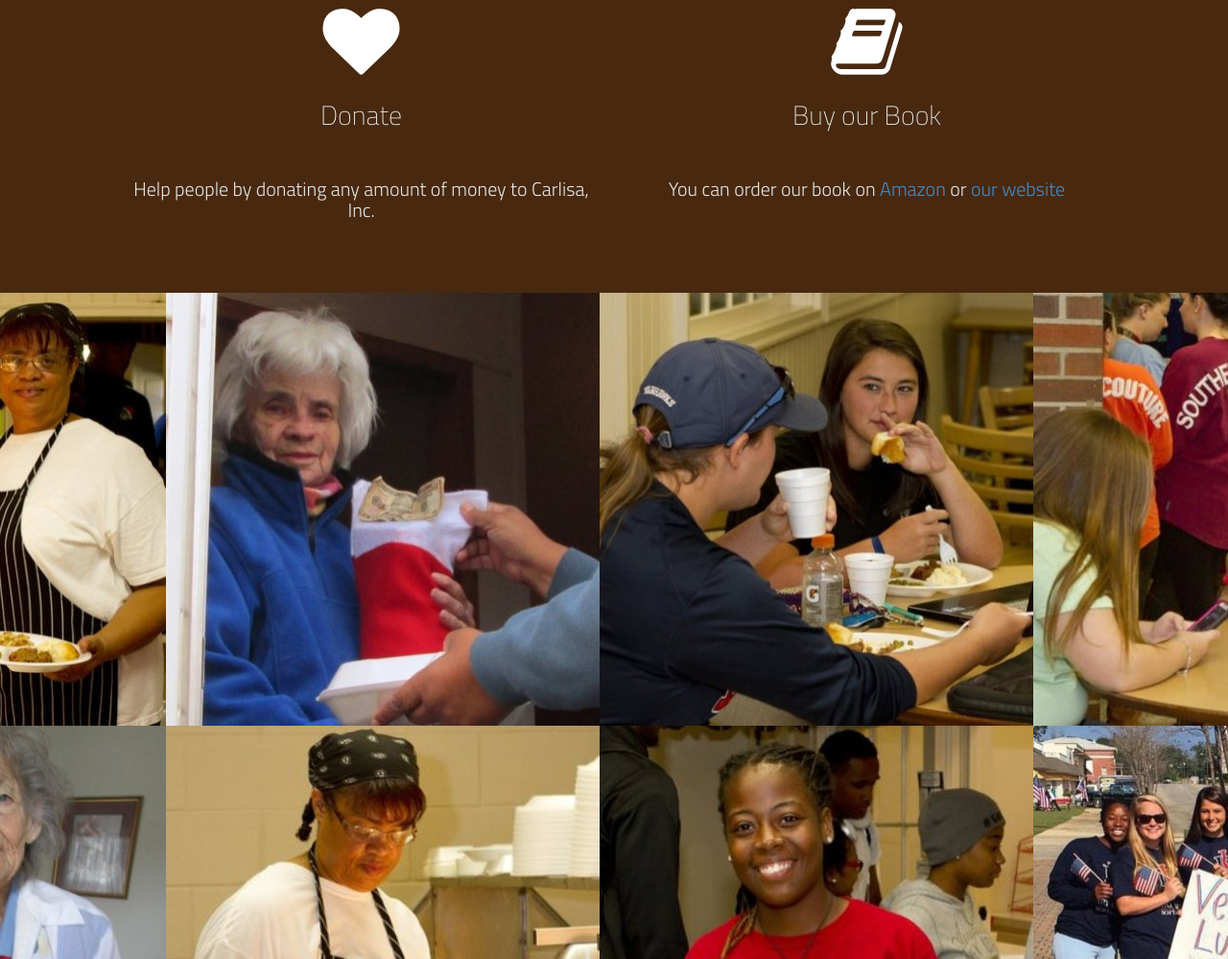
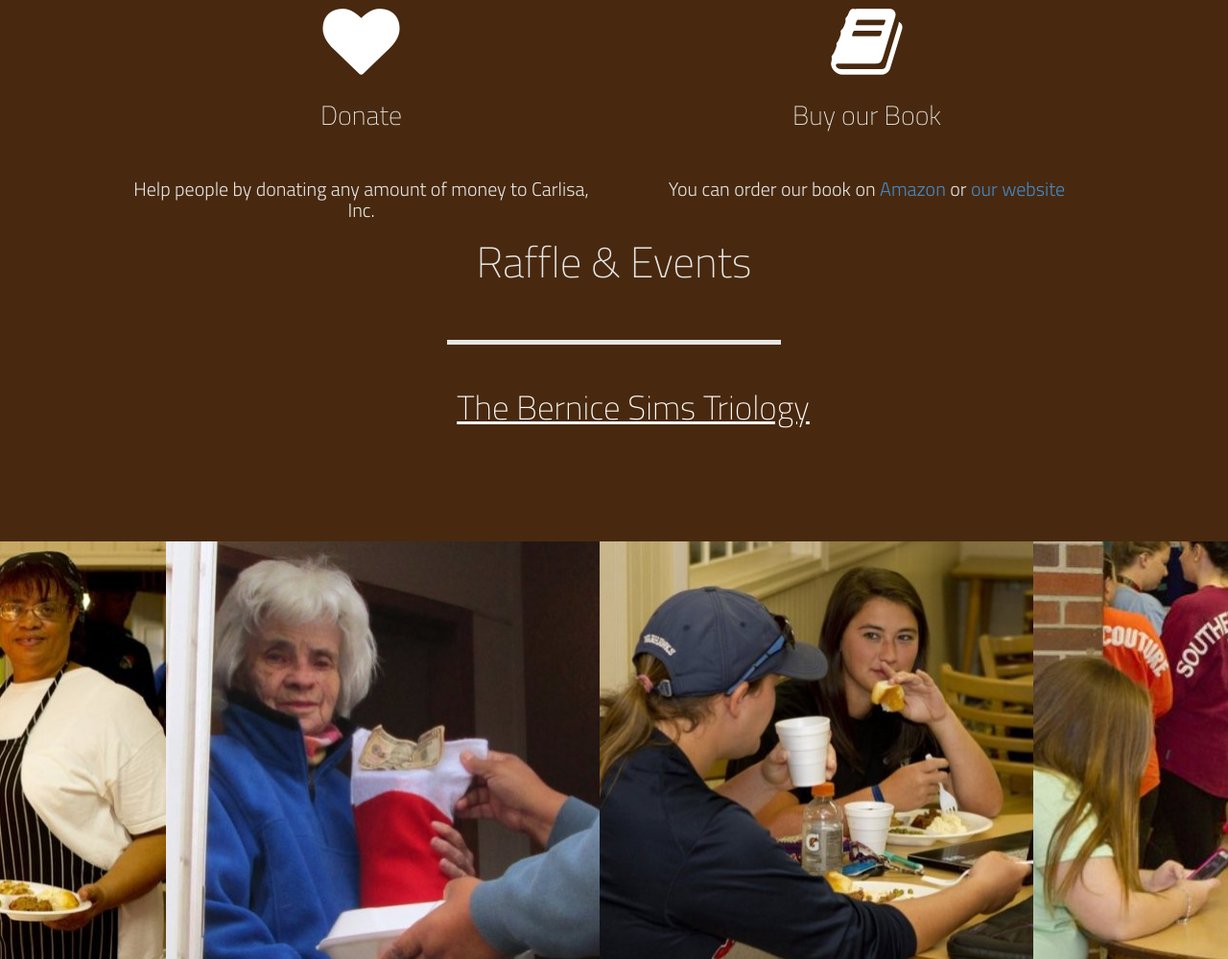
Before and after one commit to Carlisa/fundraising-events, a website: page index.html in a window 1280 px wide. Shown: the part 1694-2693 px from the top of the page at 96% size. Drawn offline with Linux system fonts and the light colour scheme; a script that the page names is missing.

Commit message:
Added the first raffle post

```diff
--- a/css/style.css
+++ b/css/style.css
@@ -558,3 +558,16 @@ button.btn.btn-donate {
     width: 857px;
     max-width: 100%;
 }
+
+ul {
+    list-style: none;
+}
+
+ul a {
+    color: white;
+    text-decoration: underline;
+}
+
+ul a:hover, ul a:focus {
+    color: white;
+}
--- a/index.html
+++ b/index.html
@@ -109,6 +109,7 @@
                         </form>
                     </div>
                 </div>
+
                 <!-- /row -->
             </div>
             <!-- /container -->
@@ -152,6 +153,26 @@
                         </h4>
                     </div>
                     <!-- /col12 -->
+                </div>
+
+                <div class="row title-row">
+                    <div class="col-12 font-thin">
+                        Raffle & Events
+                    </div>
+                </div>
+                <!-- /row -->
+                <div class="row line-row">
+                    <div class="hr">&nbsp;</div>
+                </div>
+                <!-- /row -->
+                <div class="row subtitle-row">
+                    <div class="col-12 font-thin">
+                        <ul>
+                            <li>
+                                <a class="regular-link" href="http://www.pleasebelievepeoplearehungry.com/2015/12/the-bernice-sims-triology/" target="_top">The Bernice Sims Triology</a>
+                            </li>
+                        </ul>
+                    </div>
                 </div>
                 <!-- /row -->
             </div>
```
